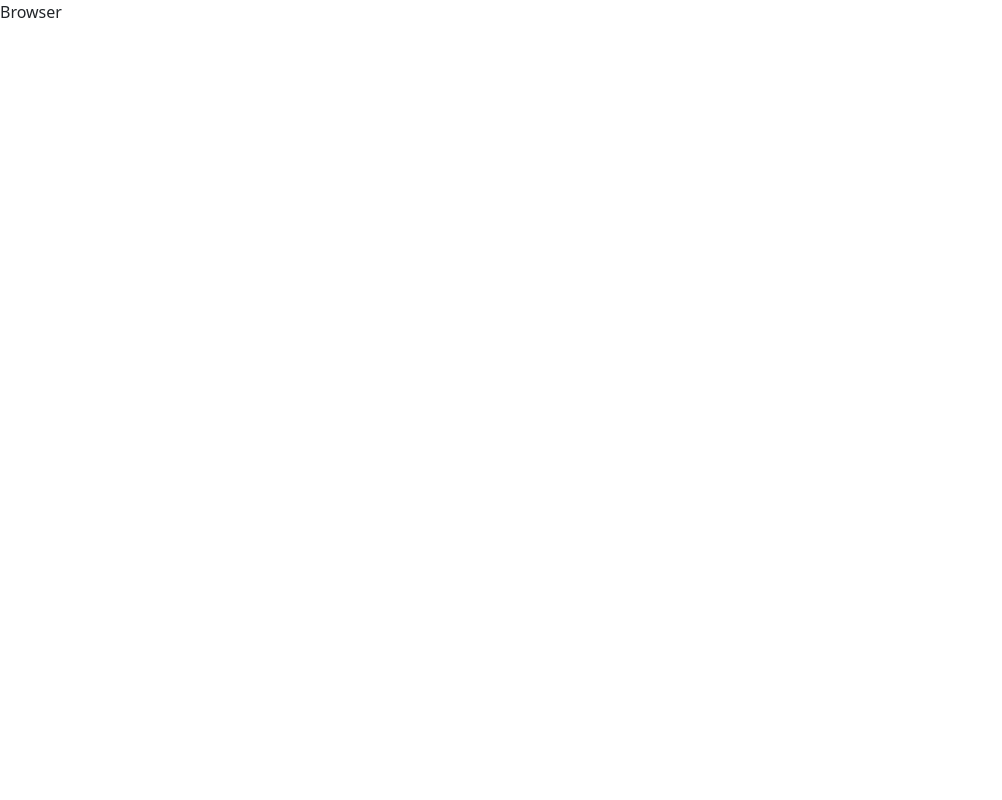
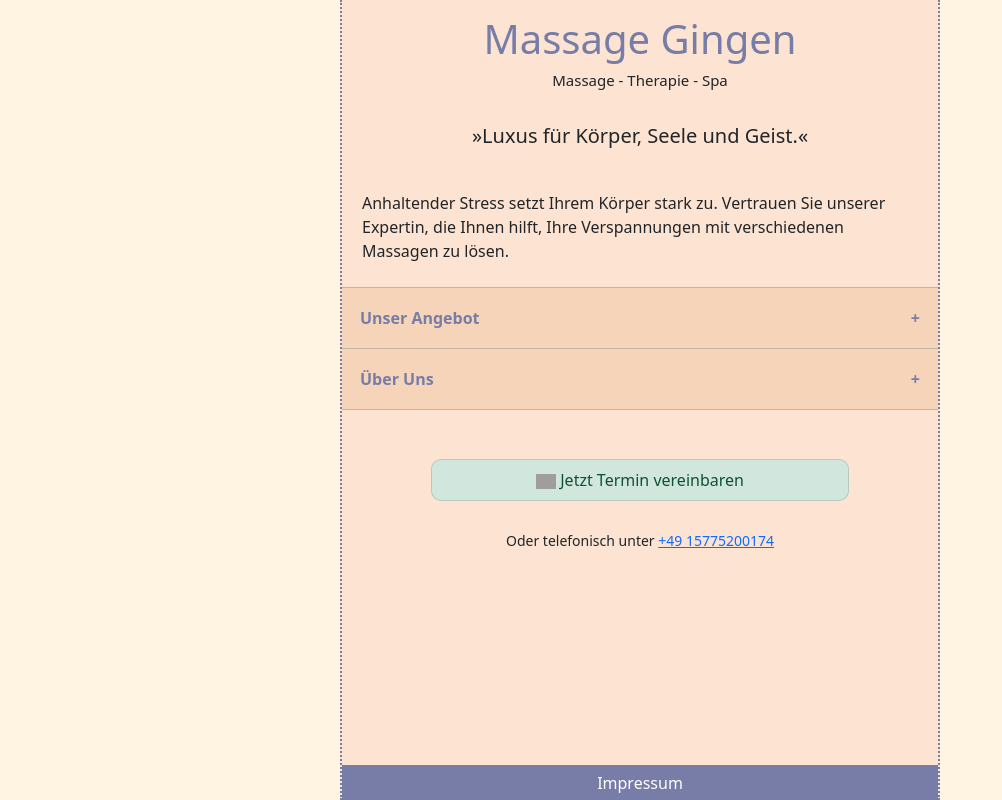
Before and after one commit to BaderTim/massage-studio-gingen, a React (Create React App) app: page / in a window 1280 px wide. Shown: the whole page, without its empty margins (0-1002 px from the left). Built offline with nearby package versions, Linux system fonts and the light colour scheme; grey boxes are pictures that could not be loaded.

Commit message:
added improvised browser view and fixed impressum size

```diff
--- a/src/content/components/Footer.css
+++ b/src/content/components/Footer.css
@@ -25,6 +25,7 @@
     left: 50%;
     transform: translate(-50%, -50%);
     width: 90%;
+    max-width: 600px;
     height: 90%;
     display: flex;
     border: #777DA7 solid 3px;
@@ -35,6 +36,7 @@
     width: 100%;
     height: 100%;
     top: 0;
+    left: 0;
     background-color: white;
 }
 .impressum-close {
--- a/src/content/pages/BrowserPage.css
+++ b/src/content/pages/BrowserPage.css
@@ -0,0 +1,13 @@
+.BrowserPage {
+    width: 100%;
+    height: 100%;
+    background-color: #fff3e1;
+}
+
+.browser-page-container {
+    max-width: 600px;
+    margin: 0 auto 0 auto;
+    background-color: #fde3d1;
+    border-left: #777DA7 2px dotted;
+    border-right: #777DA7 2px dotted;
+}
--- a/src/content/pages/BrowserPage.js
+++ b/src/content/pages/BrowserPage.js
@@ -1,11 +1,12 @@
 import React from 'react'
 
 import './BrowserPage.css'
+import MobilePage from "./MobilePage";
 
 export default class BrowserPage extends React.Component {
 
-    constructor() {
-        super();
+    constructor(props) {
+        super(props);
         this.state = {
         }
     }
@@ -14,7 +15,9 @@ export default class BrowserPage extends React.Component {
     render() {
         return (
             <div className="BrowserPage">
-                Browser
+                <div className={"browser-page-container"}>
+                    <MobilePage/>
+                </div>
             </div>
         )
     }
```
